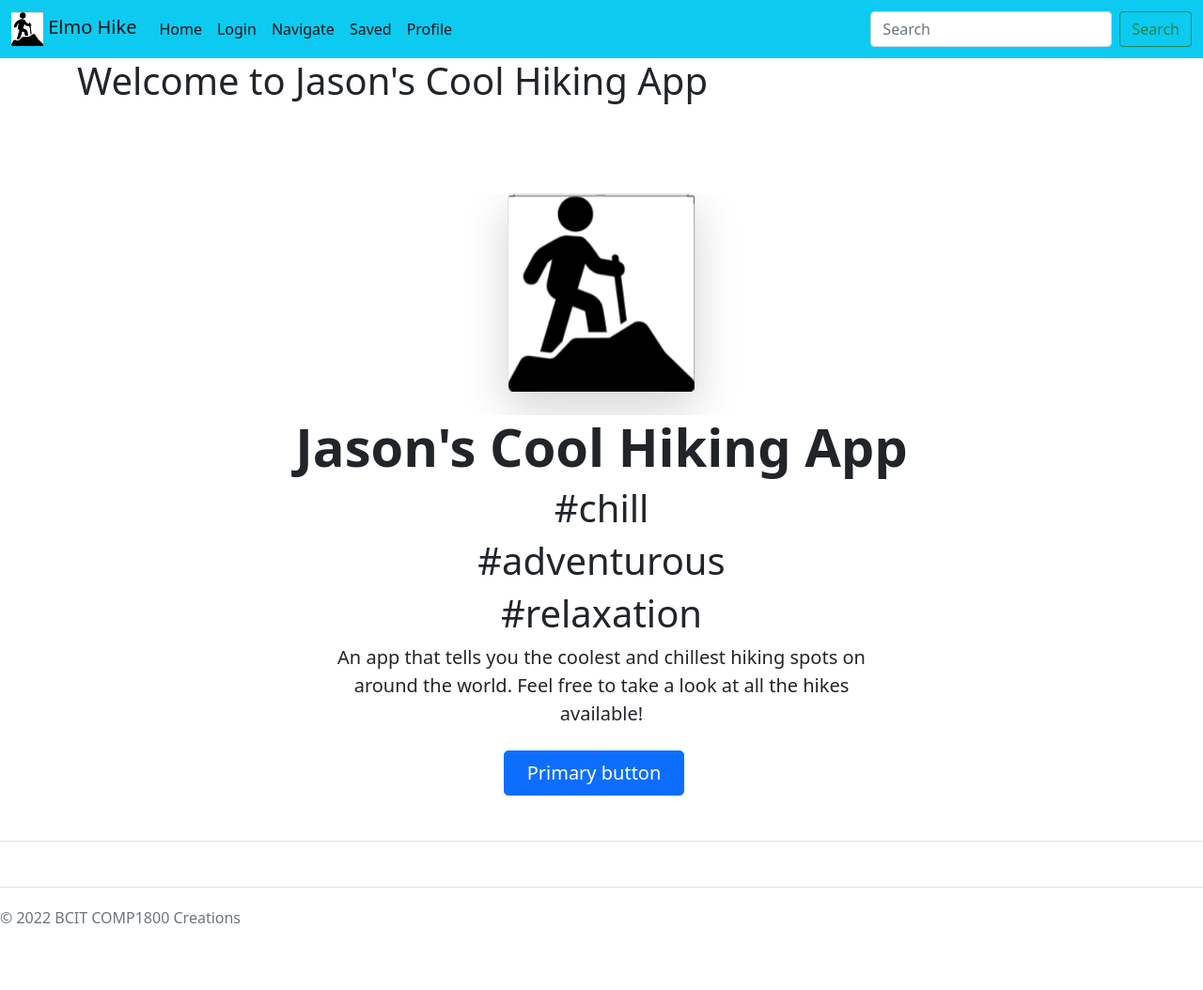
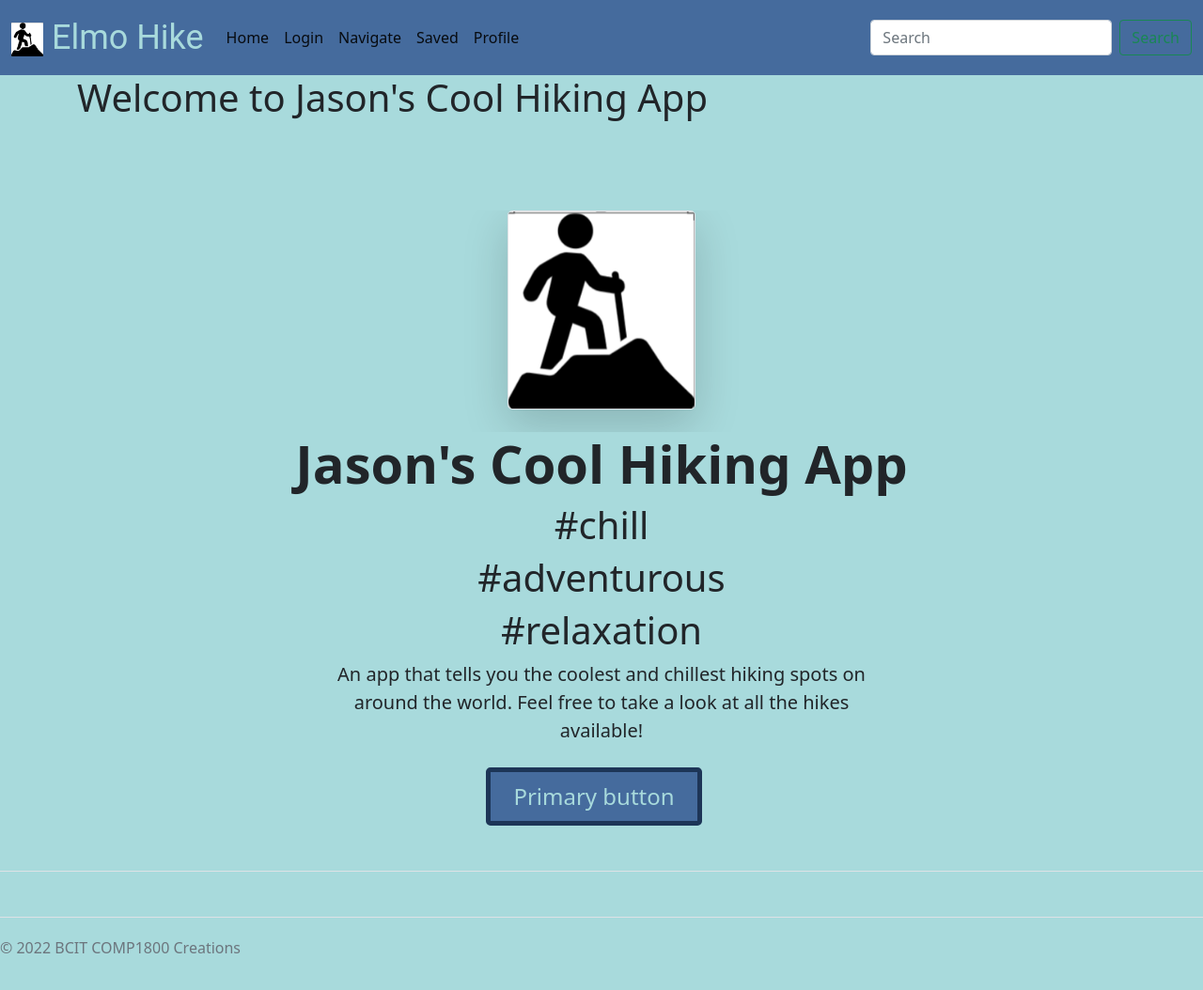
Before and after one commit to jaason-shi/demo11_shi_jason, a plain HTML site: page index.html in a window 1280 px wide. Shown: the whole page at 94% size. Before the commit the page ends 1033 px from the top, so only its background shows below. Drawn offline with nearby package versions, Linux system fonts and the light colour scheme; a script that the page names is missing.

Commit message:
add colours to css file

```diff
--- a/styles/style.css
+++ b/styles/style.css
@@ -19,3 +19,28 @@
 .material-icons {
   cursor: pointer;
 }
+
+.navbar-brand {
+  font-family: "Roboto", cursive;
+  font-size: 2.25rem;
+}
+
+.bg-info {
+  background-color: #456b9d !important;
+}
+
+.navbar-light .navbar-brand {
+  color: #a8dadc;
+}
+
+.btn-primary {
+  color: #a8dadc;
+  font-size: 150%;
+  background-color: #456b9d;
+  border-color: #1d3557;
+  border-width: thick;
+}
+
+body {
+  background-color: #a8dadc;
+}
```
